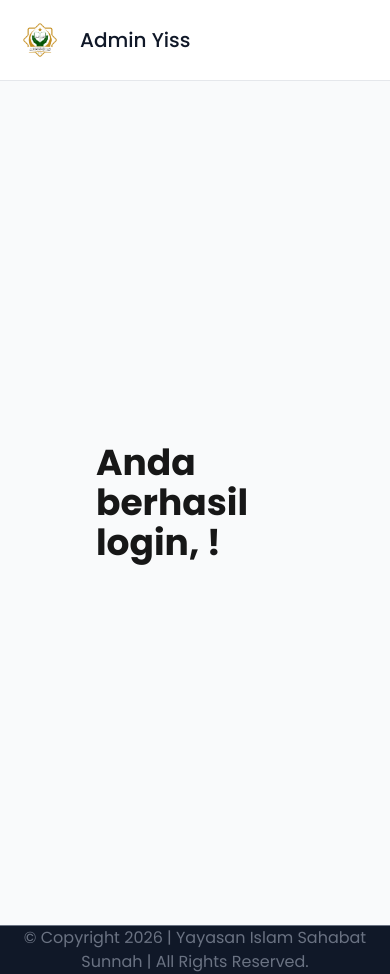
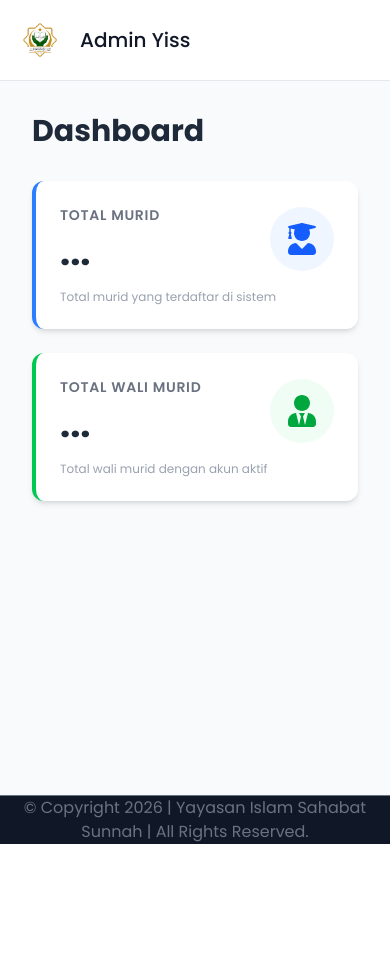
Before and after one commit to ProjectAmy/adminyiss, a Next.js app: page /dashboard in a window 390 px wide. After the commit the page ends 844 px from the top, so only its background shows below. Built offline with nearby package versions, Linux system fonts and the light colour scheme; no server answers.

Commit message:
feat: Add dashboard page with user statistics and a responsive navigation component.

```diff
--- a/app/dashboard/page.tsx
+++ b/app/dashboard/page.tsx
@@ -1,13 +1,83 @@
 import { auth } from "@/auth";
+import { FaUserGraduate, FaUserTie } from "react-icons/fa";
+
+const API_BASE_URL = process.env.NEXT_PUBLIC_API_URL || "http://localhost:8000/api";
+
+type Stats = {
+    total_students: number;
+    total_wali_murid: number;
+};
+
+async function getStats(token: string): Promise<Stats | null> {
+    try {
+        const res = await fetch(`${API_BASE_URL}/admin/stats`, {
+            headers: {
+                Authorization: `Bearer ${token}`,
+                Accept: "application/json",
+            },
+            cache: "no-store",
+        });
+
+        if (!res.ok) {
+            console.error("Failed to fetch stats status:", res.status);
+            return null;
+        }
+
+        return res.json();
+    } catch (error) {
+        console.error("Failed to fetch stats:", error);
+        return null;
+    }
+}
 
 export default async function DashboardPage() {
     const session = await auth();
+    // @ts-ignore
+    const token = session?.api_token;
+
+    const stats = token ? await getStats(token) : null;
 
     return (
-        <div className="flex min-h-screen flex-col items-center justify-center p-24">
-            <h1 className="text-4xl font-bold">
-                Anda berhasil login, {session?.user?.name}!
-            </h1>
+        <div className="p-8">
+            <h1 className="text-3xl font-bold mb-8 text-gray-800">Dashboard</h1>
+
+            <div className="grid grid-cols-1 md:grid-cols-2 gap-6 max-w-4xl">
+                {/* Card Murid */}
+                <div className="bg-white rounded-xl shadow-md p-6 border-l-4 border-blue-500 hover:shadow-lg transition-shadow duration-300">
+                    <div className="flex items-center justify-between">
+                        <div>
+                            <p className="text-sm text-gray-500 uppercase font-semibold tracking-wider">Total Murid</p>
+                            <p className="text-4xl font-bold text-gray-800 mt-2">
+                                {stats?.total_students ?? "..."}
+                            </p>
+                        </div>
+                        <div className="p-4 bg-blue-50 rounded-full text-blue-600">
+                            <FaUserGraduate size={32} />
+                        </div>
+                    </div>
+                    <div className="mt-4 text-xs text-gray-400">
+                        Total murid yang terdaftar di sistem
+                    </div>
+                </div>
+
+                {/* Card Wali Murid */}
+                <div className="bg-white rounded-xl shadow-md p-6 border-l-4 border-green-500 hover:shadow-lg transition-shadow duration-300">
+                    <div className="flex items-center justify-between">
+                        <div>
+                            <p className="text-sm text-gray-500 uppercase font-semibold tracking-wider">Total Wali Murid</p>
+                            <p className="text-4xl font-bold text-gray-800 mt-2">
+                                {stats?.total_wali_murid ?? "..."}
+                            </p>
+                        </div>
+                        <div className="p-4 bg-green-50 rounded-full text-green-600">
+                            <FaUserTie size={32} />
+                        </div>
+                    </div>
+                    <div className="mt-4 text-xs text-gray-400">
+                        Total wali murid dengan akun aktif
+                    </div>
+                </div>
+            </div>
         </div>
     );
 }
--- a/components/navbar/navlink.tsx
+++ b/components/navbar/navlink.tsx
@@ -20,11 +20,11 @@ const Navlink = () => {
             </button>
             <div className={clsx("w-full md:block md:w-auto", { "hidden": !open })}>
                 <ul className="flex flex-col text-sm upparcase p-4 mt-4 rounded-sm bg-gray-50 dark:bg-zinc-900 md:flex-row md:items-center md:space-x-10 md:p-0 md:mt-0 md:border-0 md:bg-white dark:md:bg-transparent">
-                    {/* <li>
+                    <li>
                         <Link href="/dashboard" className="block py-2 px-3 text-gray-800 dark:text-gray-200 hover:bg-gray-100 dark:hover:bg-zinc-800 rounded-sm md:hover:bg-transparent dark:md:hover:bg-transparent md:p-0 md:dark:hover:text-white transition-colors">
                             Dashboard
                         </Link>
-                    </li> */}
+                    </li>
                     <li>
                         <Link href="/list" className="block py-2 px-3 text-gray-800 dark:text-gray-200 hover:bg-gray-100 dark:hover:bg-zinc-800 rounded-sm md:hover:bg-transparent dark:md:hover:bg-transparent md:p-0 md:dark:hover:text-white transition-colors">
                             List
@@ -35,6 +35,11 @@ const Navlink = () => {
                             Add
                         </Link>
                     </li>
+                    <li>
+                        <Link href="/about" className="block py-2 px-3 text-gray-800 dark:text-gray-200 hover:bg-gray-100 dark:hover:bg-zinc-800 rounded-sm md:hover:bg-transparent dark:md:hover:bg-transparent md:p-0 md:dark:hover:text-white transition-colors">
+                            About
+                        </Link>
+                    </li>
                 </ul>
             </div>
         </>
```
